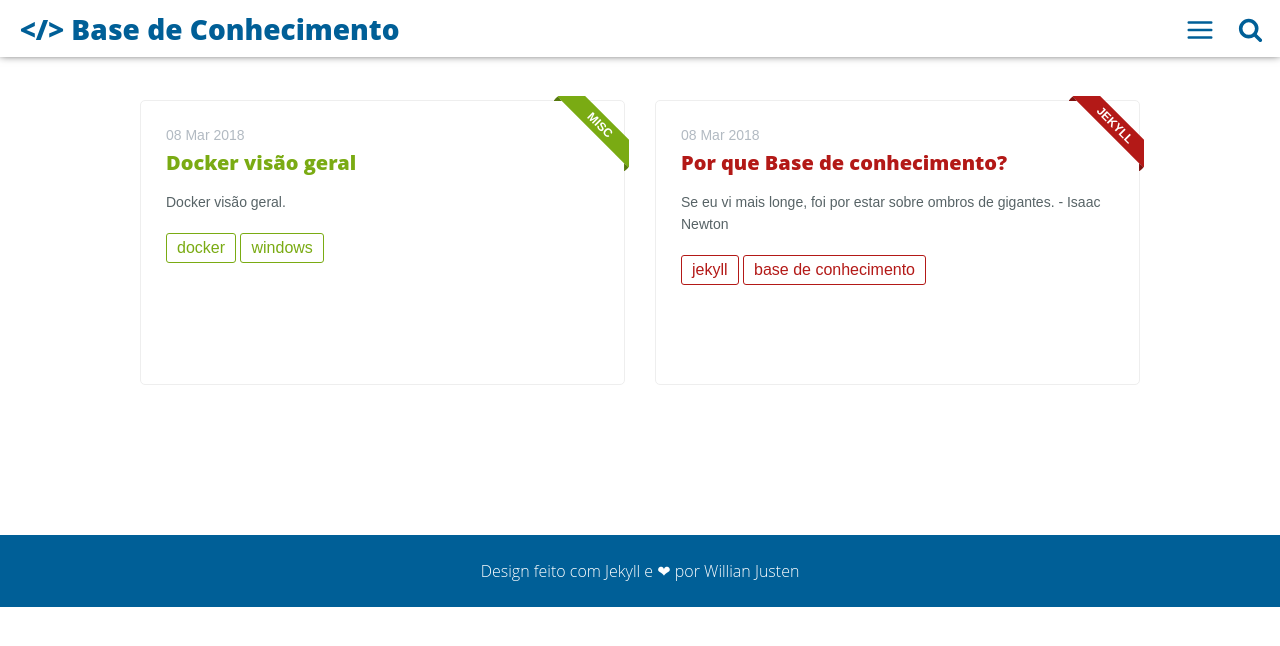
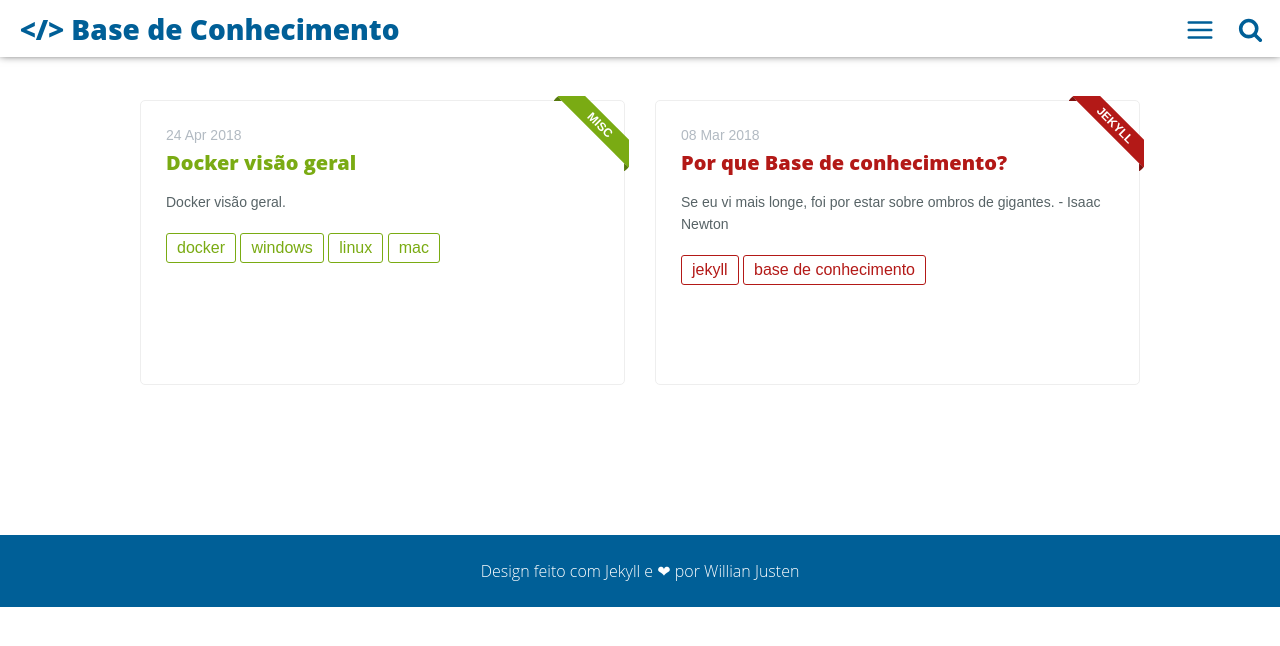
Before and after one commit to IFPB-PRPIPG/IFPB-PRPIPG.github.io, a Jekyll site: the page built from index.html, in a window 1280 px wide. Shown: the top 646 px of the page. Built offline with Jekyll 4.4.1, drawn with Linux system fonts in a browser that asks for light colours.

Commit message:
Post: Docker como ambiente de desenvolvimento.

```diff
--- a/_posts/2018-04-24-docker-visao-geral.md
+++ b/_posts/2018-04-24-docker-visao-geral.md
@@ -3,11 +3,13 @@ layout: post
 title: 'Docker visão geral'
 introduction: 'Docker visão geral.'
 description: 'Por onde começar, no Windows ou Linux.'
-date: 2018-03-08 12:00:00
+date: 2018-04-24 12:00:00
 main-class: 'misc'
 tags:
 - docker
 - windows
+- linux
+- mac
 author_img: 'kelvin.png'
 author: 'Kelvin Romero'
 github_username: 'kelvinromero'
```
